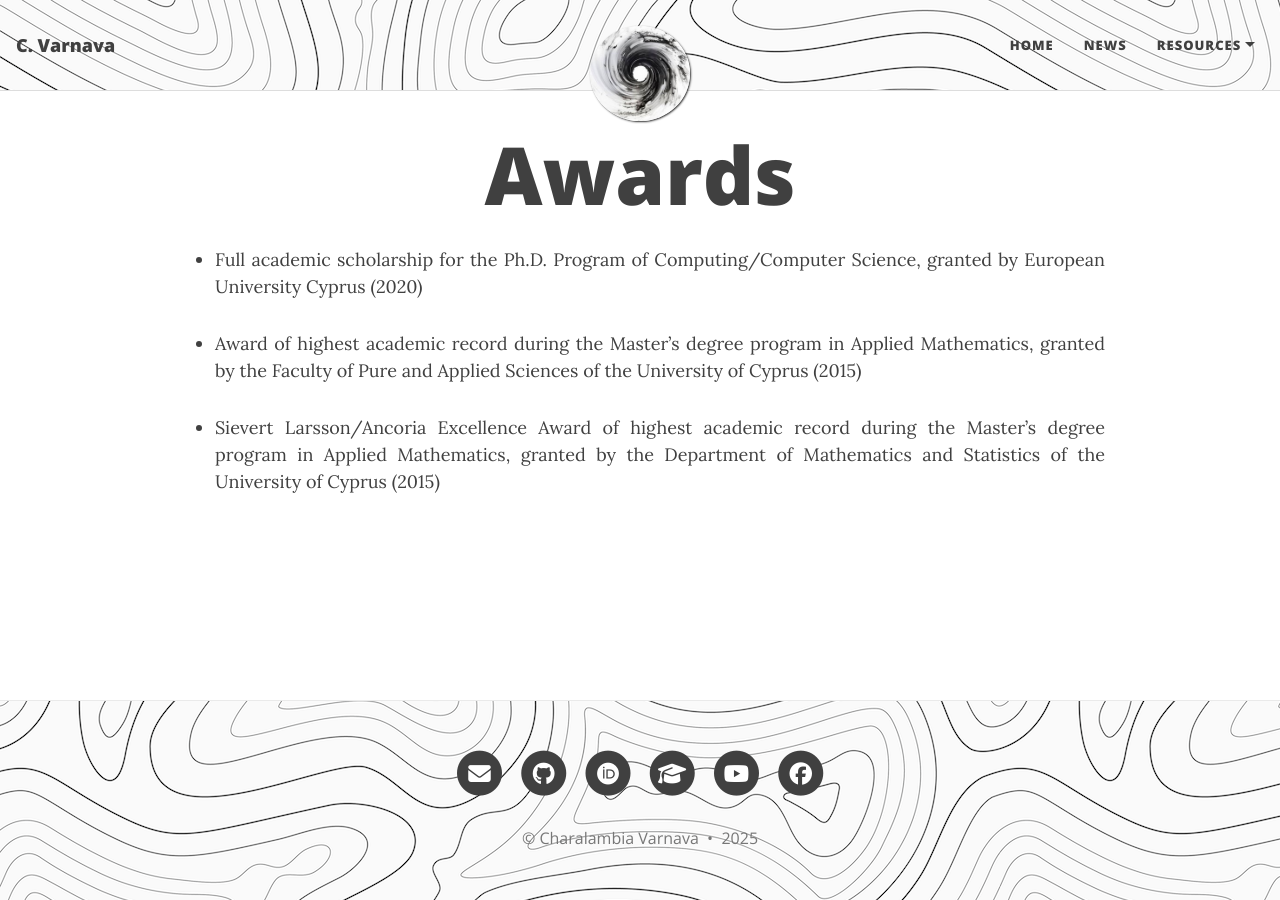
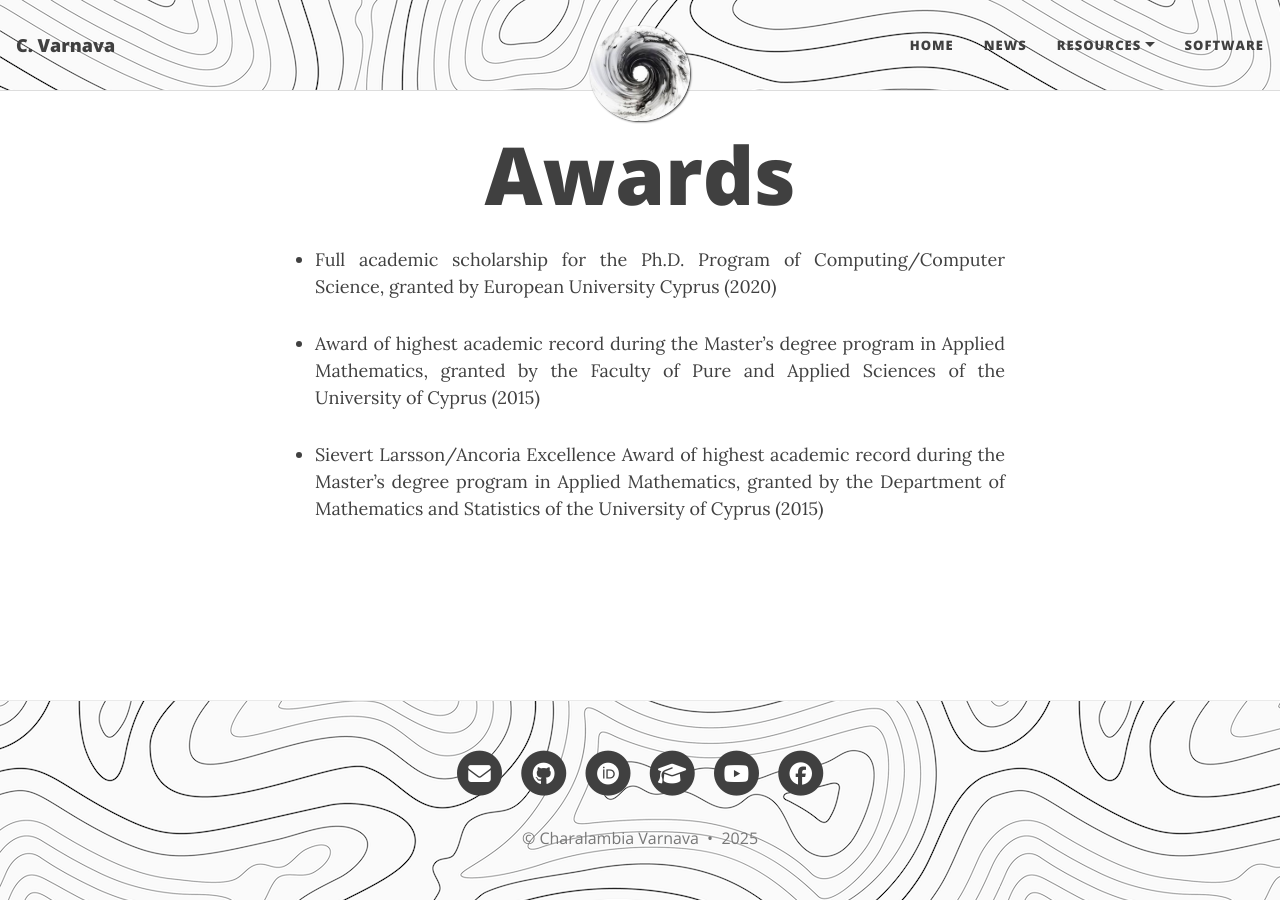
Before and after one commit to ch-var/ch-var.github.io, a Jekyll site: the page built from awards.html, in a window 1280 px wide. Built offline with Jekyll 4.4.1, drawn with Linux system fonts in a browser that asks for light colours.

Commit message:
Update awards.html

```diff
--- a/awards.html
+++ b/awards.html
@@ -5,7 +5,7 @@
 <style>
   /* Reduce margins of paragraphs on desktop screens */
   @media (min-width: 768px) {
-    p, ul {
+    p, {
       margin-left: -100px;  /* Reduce the left margin for paragraphs */
       margin-right: -100px; /* Reduce the right margin for paragraphs */
     }
```
